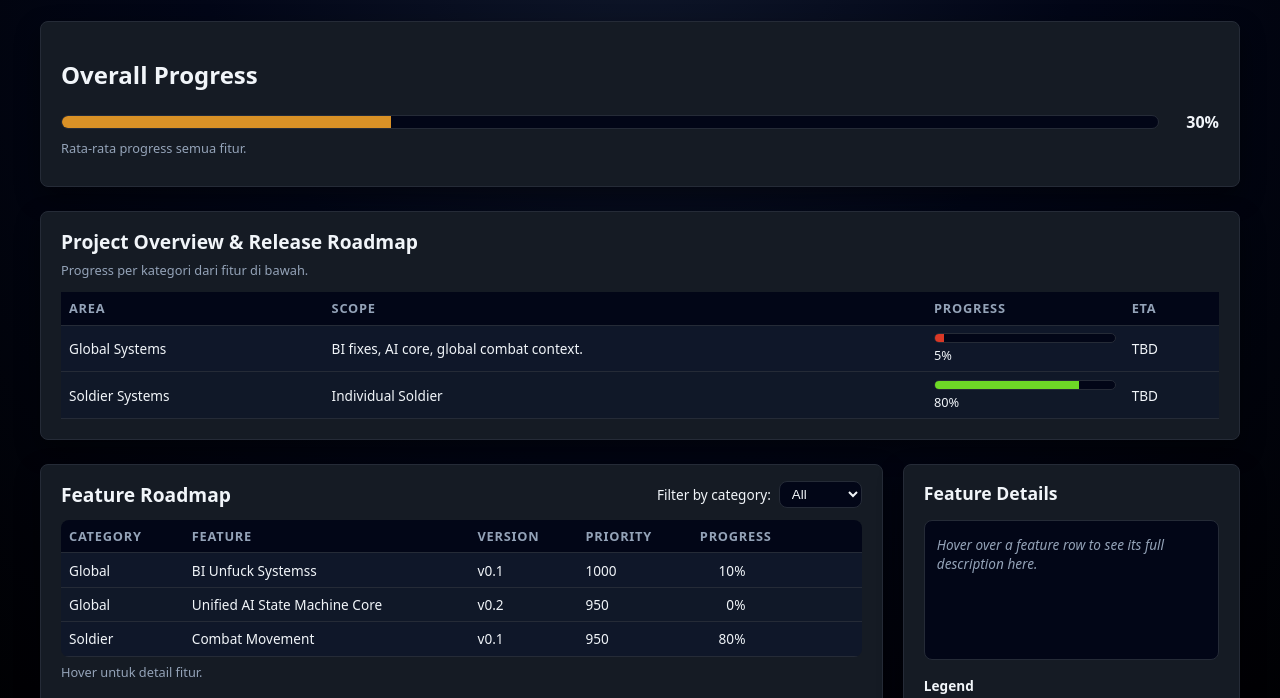
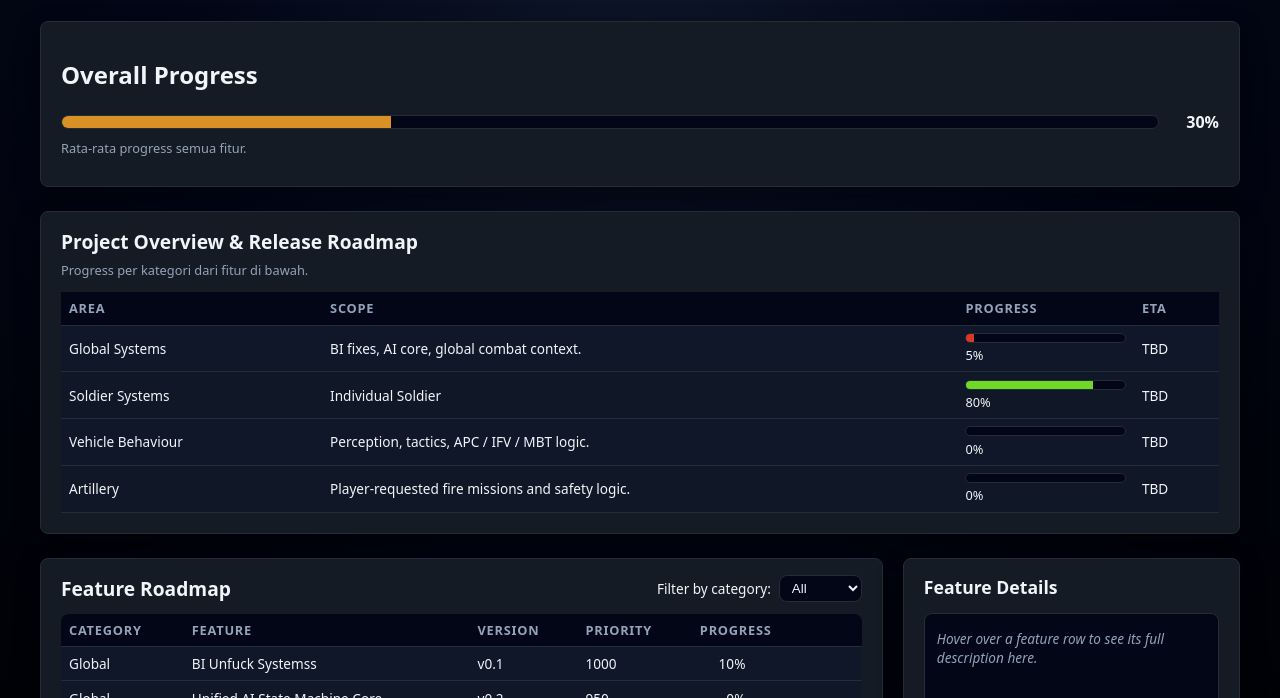
Before and after one commit to 817r/DCO_AIRoadmap, a plain HTML site: page index.html in a window 1280 px wide. Shown: the part 96-794 px from the top of the page. Drawn offline with Linux system fonts and the light colour scheme.

Commit message:
Update index.html

```diff
--- a/index.html
+++ b/index.html
@@ -61,7 +61,28 @@
                     </td>
                     <td>TBD</td>
                 </tr>
-                <!-- Tambahkan row lain seperti Soldier, Vehicle, Artillery mirip asli -->
+                <tr data-overview-category="Vehicle">
+                    <td>Vehicle Behaviour</td>
+                    <td>Perception, tactics, APC / IFV / MBT logic.</td>
+                    <td>
+                        <div class="overview-progress-bar">
+                            <div id="overview-vehicle-bar" class="overview-progress-fill"></div>
+                        </div>
+                        <span id="overview-vehicle-label" class="overview-progress-label">0%</span>
+                    </td>
+                    <td>TBD</td>
+                </tr>
+                <tr data-overview-category="Artillery">
+                    <td>Artillery</td>
+                    <td>Player-requested fire missions and safety logic.</td>
+                    <td>
+                        <div class="overview-progress-bar">
+                            <div id="overview-artillery-bar" class="overview-progress-fill"></div>
+                        </div>
+                        <span id="overview-artillery-label" class="overview-progress-label">0%</span>
+                    </td>
+                    <td>TBD</td>
+                </tr>
             </tbody>
         </table>
     </section>
```
